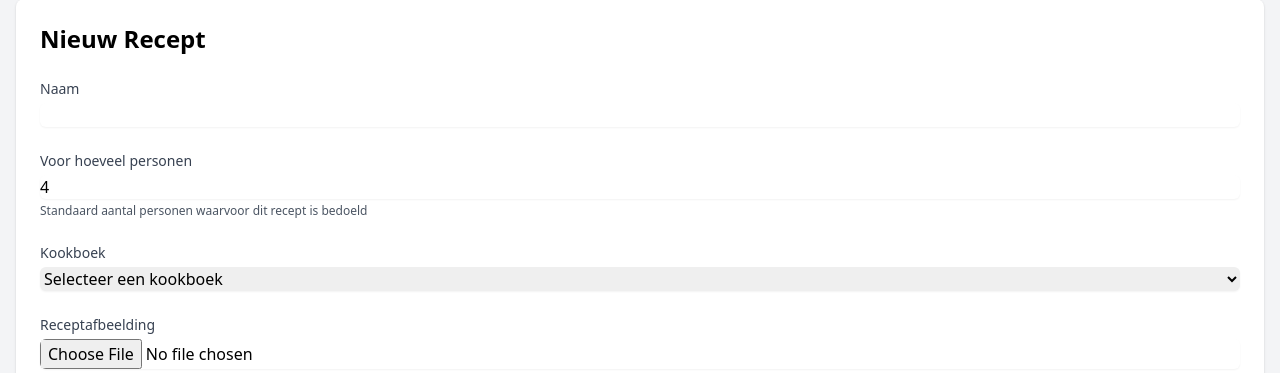
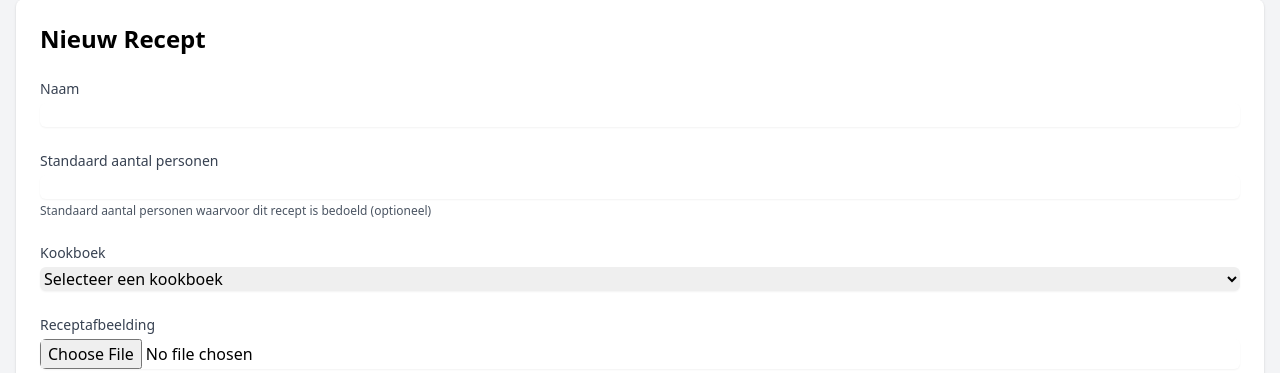
Before and after one commit to beninhos/weekmenu-docker, a Flask app: page /recipe/new in a window 1280 px wide. Shown: the part 77-450 px from the top of the page. Run offline with Flask 3, Linux system fonts and the light colour scheme; data that the repository does not hold is empty; parts of the project's set-up code (start-up, migrations or seed data) failed here and were passed over.

Commit message:
Stap 1: serves nullable, formulieren aangepast, migrate_db uitgebreid

```diff
--- a/app.py
+++ b/app.py
@@ -1,6 +1,7 @@
 from flask import Flask, render_template, request, jsonify, redirect, url_for, flash, send_file
 from flask_sqlalchemy import SQLAlchemy
 from sqlalchemy import text
+from sqlalchemy.exc import OperationalError
 from datetime import datetime, date
 from werkzeug.utils import secure_filename
 import os
@@ -85,7 +86,7 @@ class Recipe(db.Model):
     __tablename__ = 'recipe'
     id = db.Column(db.Integer, primary_key=True)
     name = db.Column(db.String(100), nullable=False)
-    serves = db.Column(db.Integer, default=4)
+    serves = db.Column(db.Integer, nullable=True)
     cookbook_id = db.Column(db.Integer, db.ForeignKey('cookbook.id'), nullable=True)
     page = db.Column(db.Integer)
     image_path = db.Column(db.String(200), nullable=True)
@@ -118,7 +119,7 @@ class MenuItem(db.Model):
     day_of_week = db.Column(db.Integer, nullable=False)
     meal_type = db.Column(db.String(20), nullable=False)
     recipe_id = db.Column(db.Integer, db.ForeignKey('recipe.id'))
-    people_count = db.Column(db.Integer, default=4)
+    people_count = db.Column(db.Integer, nullable=True)
     week_number = db.Column(db.Integer, nullable=False)
     year = db.Column(db.Integer, nullable=False)
     recipe = db.relationship('Recipe')
@@ -185,9 +186,10 @@ def new_recipe():
             image_path = os.path.join('static/uploads', filename)
             image.save(os.path.join(app.root_path, image_path))
 
+        serves_val = request.form.get('serves', '').strip()
         recipe = Recipe(
             name=request.form['name'],
-            serves=int(request.form.get('serves', 4)),
+            serves=int(serves_val) if serves_val else None,
             cookbook_id=request.form.get('cookbook') if request.form.get('cookbook') else None,
             page=request.form['page'] if request.form['page'] else None,
             image_path=image_path,
@@ -319,10 +321,14 @@ def update_menu():
             for meal_type, meal_data in day['meals'].items():
                 if isinstance(meal_data, dict):
                     recipe_id = meal_data.get('recipe_id')
-                    people_count = meal_data.get('people_count', 4)
+                    people_count_raw = meal_data.get('people_count')
+                    try:
+                        people_count = int(people_count_raw) if people_count_raw is not None else None
+                    except (ValueError, TypeError):
+                        people_count = None
                 else:
                     recipe_id = meal_data
-                    people_count = 4
+                    people_count = None
 
                 if recipe_id:
                     recipe_id = int(recipe_id)
@@ -477,7 +483,8 @@ def edit_recipe(id):
 
     if request.method == 'POST':
         recipe.name = request.form['name']
-        recipe.serves = int(request.form.get('serves', 4))
+        serves_val = request.form.get('serves', '').strip()
+        recipe.serves = int(serves_val) if serves_val else None
         recipe.cookbook_id = request.form.get('cookbook') if request.form.get('cookbook') else None
         recipe.page = request.form['page'] if request.form['page'] else None
         recipe.url = request.form.get('url') or None
@@ -795,11 +802,21 @@ def import_data():
 
 def migrate_db():
     with db.engine.connect() as conn:
-        cols = [row[1] for row in conn.execute(text('PRAGMA table_info(recipe)')).fetchall()]
-        if 'url' not in cols:
-            conn.execute(text('ALTER TABLE recipe ADD COLUMN url TEXT'))
-        if 'instructions' not in cols:
-            conn.execute(text('ALTER TABLE recipe ADD COLUMN instructions TEXT'))
+        recipe_cols = [row[1] for row in conn.execute(text('PRAGMA table_info(recipe)')).fetchall()]
+        for col, col_def in [('url', 'TEXT'), ('instructions', 'TEXT'), ('serves', 'INTEGER')]:
+            if col not in recipe_cols:
+                try:
+                    conn.execute(text(f'ALTER TABLE recipe ADD COLUMN {col} {col_def}'))
+                except OperationalError:
+                    pass
+
+        menu_cols = [row[1] for row in conn.execute(text('PRAGMA table_info(menu_item)')).fetchall()]
+        if 'people_count' not in menu_cols:
+            try:
+                conn.execute(text('ALTER TABLE menu_item ADD COLUMN people_count INTEGER'))
+            except OperationalError:
+                pass
+
         conn.commit()
 
 
--- a/templates/edit_recipe.html
+++ b/templates/edit_recipe.html
@@ -11,10 +11,10 @@
         </div>
 
         <div>
-            <label class="block text-sm font-medium text-gray-700">Voor hoeveel personen</label>
-            <input type="number" name="serves" value="{{ recipe.serves or 4 }}" min="1" max="20"
+            <label class="block text-sm font-medium text-gray-700">Standaard aantal personen</label>
+            <input type="number" name="serves" value="{{ recipe.serves or '' }}" min="1" max="12"
                    class="mt-1 block w-full rounded-md border-gray-300 shadow-sm">
-            <p class="text-gray-600 text-xs mt-1">Aantal personen waarvoor dit recept is bedoeld</p>
+            <p class="text-gray-600 text-xs mt-1">Standaard aantal personen waarvoor dit recept is bedoeld (optioneel)</p>
         </div>
 
         <div>
--- a/templates/new_recipe.html
+++ b/templates/new_recipe.html
@@ -11,10 +11,10 @@
         </div>
 
         <div>
-            <label class="block text-sm font-medium text-gray-700">Voor hoeveel personen</label>
-            <input type="number" name="serves" value="4" min="1" max="20"
+            <label class="block text-sm font-medium text-gray-700">Standaard aantal personen</label>
+            <input type="number" name="serves" min="1" max="12"
                    class="mt-1 block w-full rounded-md border-gray-300 shadow-sm">
-            <p class="text-gray-600 text-xs mt-1">Standaard aantal personen waarvoor dit recept is bedoeld</p>
+            <p class="text-gray-600 text-xs mt-1">Standaard aantal personen waarvoor dit recept is bedoeld (optioneel)</p>
         </div>
 
         <div>
```
